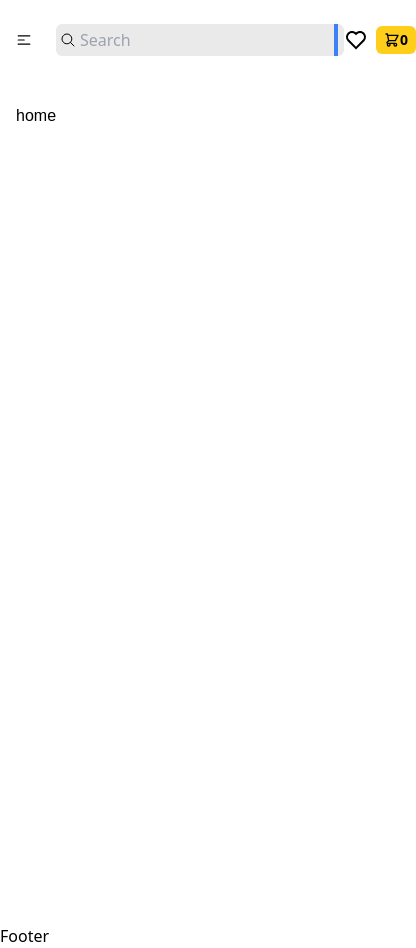
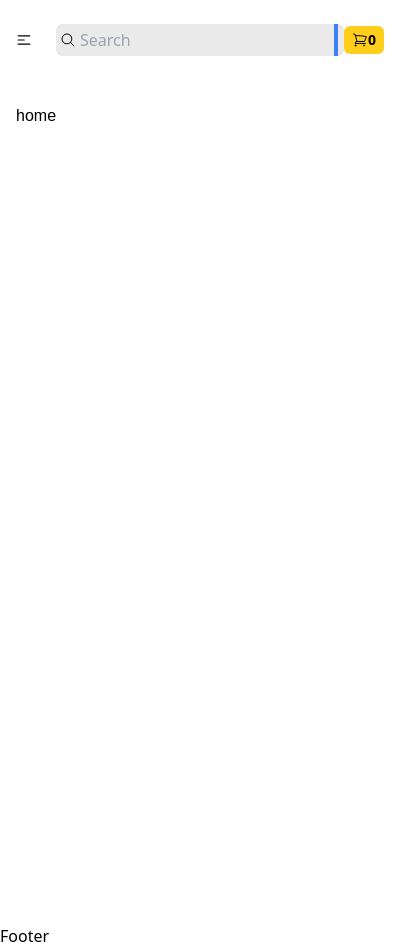
Before and after one commit to elprince-dev/e-store, a Next.js app in the folder client/: page / in a window 390 px wide. Shown: the whole page, 416 px wide, since content can reach past the window. Built offline with nearby package versions, Linux system fonts and the light colour scheme.

Commit message:
Codes the navbar

```diff
--- a/client/src/app/layout.js
+++ b/client/src/app/layout.js
@@ -1,6 +1,6 @@
 import { Geist, Geist_Mono } from "next/font/google";
 import "./globals.css";
-import Navbar from "@/components/Navbar";
+import Navbar from "@/components/navbar/Navbar";
 
 const geistSans = Geist({
   variable: "--font-geist-sans",
--- a/client/src/components/Navbar.jsx
+++ /dev/null
@@ -1,62 +0,0 @@
-import Link from "next/link"
-import { HiMiniBars3CenterLeft } from "react-icons/hi2";
-import { IoSearchOutline } from "react-icons/io5";
-import { HiOutlineUser } from "react-icons/hi";
-import { RiHeartLine } from "react-icons/ri";
-import { HiOutlineShoppingCart } from "react-icons/hi";
-import Image from "next/image";
-
-
-
-const Navbar = () => {
-
-    const currentUser = true;
-  return (
-    <header className="max-w-screen-2xl mx-auto px-4 py-6">
-        <nav className="flex justify-between items-center">
-            {/* left side */}
-            <section className="flex items-center md:gap-16 gap-4">
-
-                <Link href="/" className="size-6" legacyBehavior>
-                    <HiMiniBars3CenterLeft />
-                </Link>
-
-                {/* Search input */}
-                <section className="relative w-72 space-x-2">
-                    <IoSearchOutline className="absolute inline-block left-3 inset-y-2" />
-                    <input type="text" placeholder="Search"
-                    className="bg-[#EAEAEA] w-full py-1 md:px-8 px-6 rounded-md focus:outline-none"
-                    />
-                </section>
-            </section>
-
-
-            {/* right side */}
-            <section className="relative flex items-center md:space-x-3 space-x-2">
-
-                {currentUser ?
-                 <button>
-                    <Image src="/avatar.png" alt="avatar" width={30} height={30} className={`size-7 rounded-full ${currentUser ? 'ring-2 ring-blue-500' : ""}`} />
-                 </button>
-                 :
-                <Link href="/login" className="hidden sm:block" legacyBehavior>
-                    <HiOutlineUser className="size-6" />
-                </Link>
-                }
-                <button className="">
-                    <RiHeartLine className="size-6" />
-                </button>
-                <Link href='/cart' className="" legacyBehavior>
-                <section className="flex items-center bg-primary p-1 px-2 rounded-md  sm:px-4 cursor-pointer">
-                    <HiOutlineShoppingCart />
-                    <span className="text-sm font-semibold sm:ml-1">0</span>
-                </section>
-
-                </Link>
-            </section>
-        </nav>
-    </header>
-  )
-}
-
-export default Navbar
--- /dev/null
+++ b/client/src/components/navbar/HeartButton.jsx
@@ -0,0 +1,11 @@
+import { RiHeartLine } from 'react-icons/ri'
+
+const HeartButton = () => {
+  return (
+    <button className="hidden sm:block">
+        <RiHeartLine className="size-6" />
+    </button>
+  )
+}
+
+export default HeartButton
--- /dev/null
+++ b/client/src/components/navbar/MenuIcon.jsx
@@ -0,0 +1,12 @@
+import Link from "next/link"
+import { HiMiniBars3CenterLeft } from "react-icons/hi2"
+
+const MenuIcon = () => {
+  return (
+    <Link href="/" className="size-6" legacyBehavior>
+        <HiMiniBars3CenterLeft />
+    </Link>
+  )
+}
+
+export default MenuIcon
--- /dev/null
+++ b/client/src/components/navbar/Navbar.jsx
@@ -0,0 +1,48 @@
+import Link from "next/link"
+import { HiOutlineUser } from "react-icons/hi";
+import Search from "./Search";
+import MenuIcon from "./MenuIcon";
+import UserIcon from "./UserIcon";
+import HeartButton from "./HeartButton";
+import ShoppingCart from "./ShoppingCart";
+
+
+
+const Navbar = () => {
+
+
+
+    const currentUser = true;
+  return (
+    <header className="max-w-screen-2xl mx-auto px-4 py-6">
+        <nav className="flex justify-between items-center">
+            {/* left side */}
+            <section className="flex items-center md:gap-16 gap-4">
+                {/* Menu icon */}
+                < MenuIcon />
+                {/* Search input */}
+                <Search />
+            </section>
+
+            {/* right side */}
+            <section className="relative flex items-center md:space-x-3 space-x-2">
+
+                {/* User icon */}
+                {currentUser ?
+                <UserIcon currentUser = {currentUser}/> :
+                <Link href="/login" className="hidden sm:block" >
+                    <HiOutlineUser className="size-6" />
+                </Link>
+                }
+
+                {/* Heart icon */}
+                <HeartButton />
+                {/* Cart icon */}
+                <ShoppingCart />
+            </section>
+        </nav>
+    </header>
+  )
+}
+
+export default Navbar
--- /dev/null
+++ b/client/src/components/navbar/Search.jsx
@@ -0,0 +1,14 @@
+import { IoSearchOutline } from "react-icons/io5"
+
+const Search = () => {
+  return (
+    <section className="relative w-72 space-x-2">
+        <IoSearchOutline className="absolute inline-block left-3 inset-y-2" />
+        <input type="text" placeholder="Search"
+        className="bg-[#EAEAEA] w-full py-1 md:px-8 px-6 rounded-md focus:outline-none"
+        />
+    </section>
+  )
+}
+
+export default Search
--- /dev/null
+++ b/client/src/components/navbar/ShoppingCart.jsx
@@ -0,0 +1,17 @@
+import Link from "next/link"
+import { HiOutlineShoppingCart } from "react-icons/hi2"
+
+
+const ShoppingCart = () => {
+  return (
+    <Link href='/cart' className="" >
+        <section className="flex items-center bg-primary p-1 px-2 rounded-md  sm:px-4 cursor-pointer">
+            <HiOutlineShoppingCart />
+            <span className="text-sm font-semibold sm:ml-1">0</span>
+        </section>
+
+    </Link>
+  )
+}
+
+export default ShoppingCart
--- /dev/null
+++ b/client/src/components/navbar/UserIcon.jsx
@@ -0,0 +1,41 @@
+'use client'
+import Image from "next/image";
+import Link from "next/link";
+import { useState } from "react";
+
+const UserIcon = ({currentUser}) => {
+    const [isDroppedDownOpen, setIsDroppedDownOpen] = useState(false);
+    const navigation = [
+        { name: 'Dashboard', href: '/dashboard' },
+        { name: 'Orders', href: '/orders' },
+        { name: 'Cart', href: '/cart' },
+        { name: 'Checkout', href: '/checkout' },
+    ]
+
+  return (
+    <>
+        <button onClick={() => setIsDroppedDownOpen(!isDroppedDownOpen)}>
+        <Image src="/avatar.png" alt="avatar" width={30} height={30} className={`size-7 rounded-full ${currentUser ? 'ring-2 ring-blue-500' : ""}`} />
+        </button>
+        {/* show dropdown menu */}
+        { isDroppedDownOpen && (
+            <section className="absolute right-0 top-7 bg-white mt-2 w-36  shadow-lg rounded-md z-40">
+                <ul className="py-2">
+                    {navigation.map((item) => (
+                        <li
+                        key={item.href}
+                        onClick={() => setIsDroppedDownOpen(false)}
+                        >
+                            <Link href={item.href} className="block py-2 px-4 hover:bg-gray-100 text-sm" >
+                                {item.name}
+                            </Link>
+                        </li>
+                    ))}
+                </ul>
+            </section>
+        )}
+    </>
+  )
+}
+
+export default UserIcon
```
